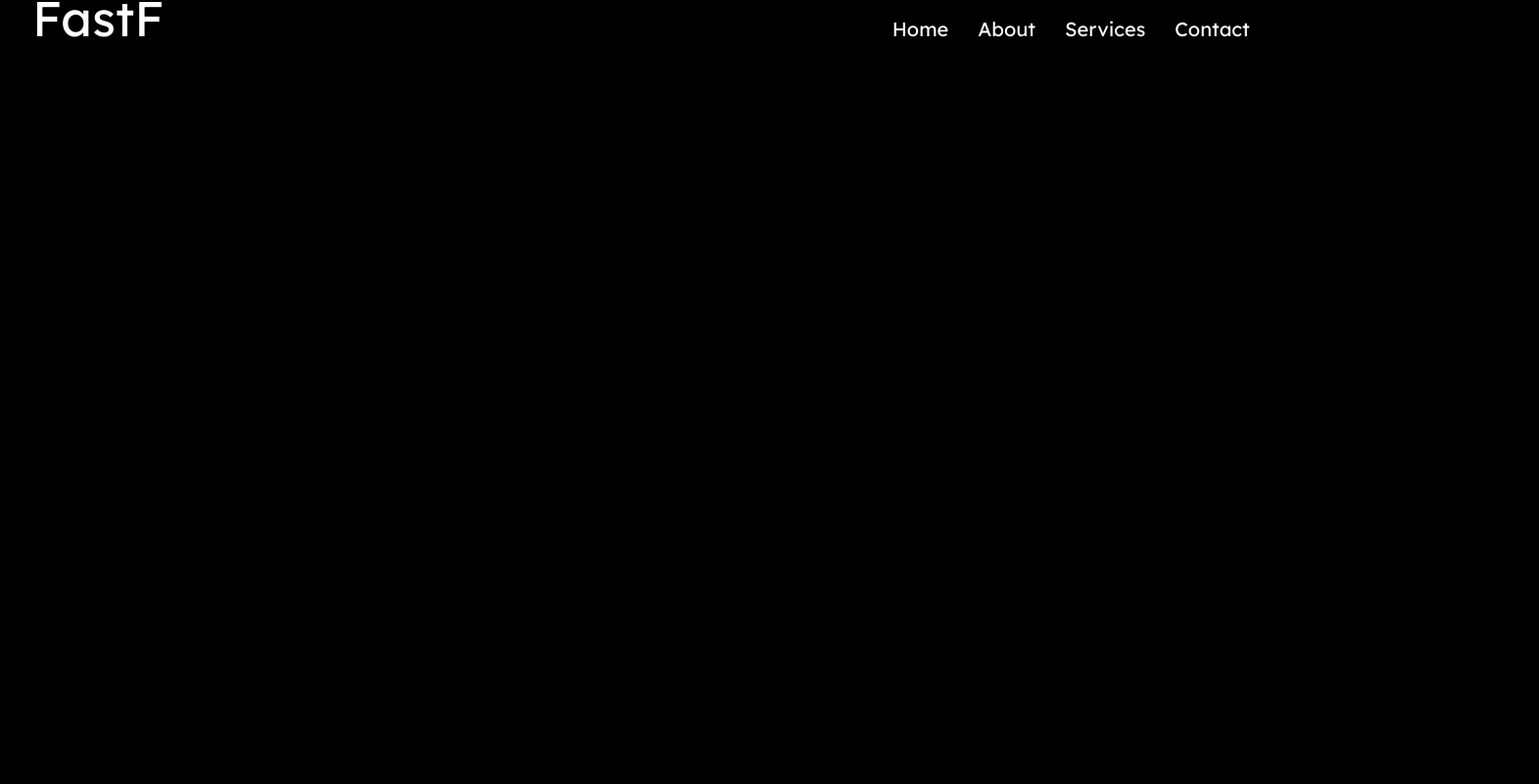
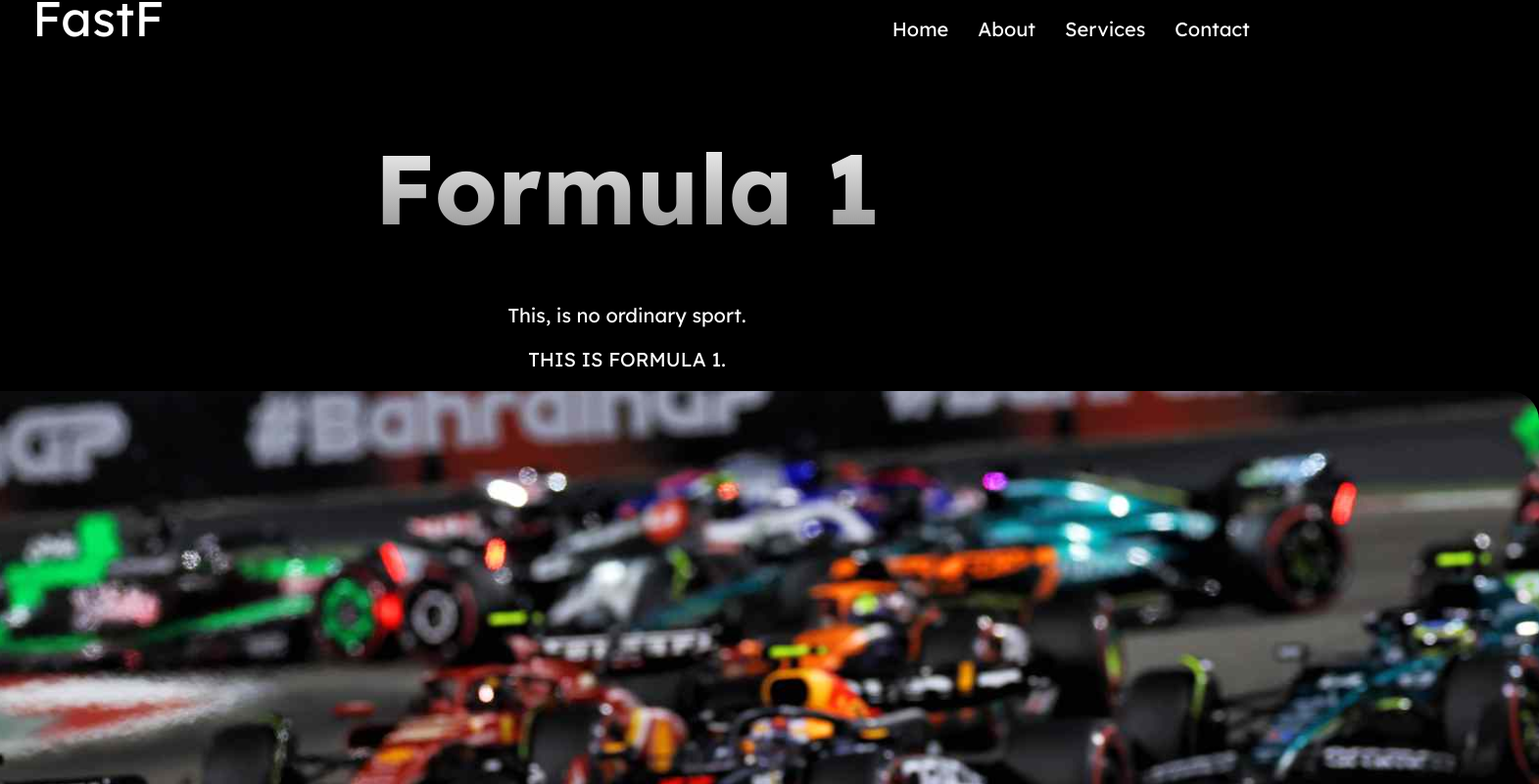
Before and after one commit to AbhasTiwari007/fastf, a React (Vite) app in the folder FastF/: page / in a window 1280 px wide. Shown: the part 38-838 px from the top of the page at 98% size, 1571 px wide, since content can reach past the window. Before the commit the page ends 800 px from the top, so only its background shows below. Built offline with nearby package versions, Linux system fonts and the light colour scheme; a web font is replaced by a local one.

Commit message:
Adds some image and animation to the web

```diff
--- a/FastF/src/App.jsx
+++ b/FastF/src/App.jsx
@@ -1,10 +1,13 @@
 import Navbar from "./Components/Navbar";
 import "./App.css";
+import "./Components/Body";
+import Body from "./Components/Body";
 
 function App() {
   return (
     <div className="bg">
       <Navbar />
+      <Body />
     </div>
   );
 }
--- /dev/null
+++ b/FastF/src/Components/Body.jsx
@@ -0,0 +1,74 @@
+import { useEffect, useRef } from "react";
+import gsap from "gsap";
+import ScrollTrigger from "gsap/ScrollTrigger";
+import "./Navbar.css";
+import about from "../assets/f1.png";
+
+gsap.registerPlugin(ScrollTrigger);
+
+function Body() {
+  const titleRef = useRef(null);
+  const imgRef = useRef(null);
+
+  useEffect(() => {
+    const ctx = gsap.context(() => {
+      // TEXT SPLIT ANIMATION
+      const chars = titleRef.current.querySelectorAll(".char");
+
+      gsap.fromTo(
+        chars,
+        { yPercent: 100 },
+        {
+          yPercent: 0,
+          duration: 1.8,
+          ease: "expo.out",
+          stagger: 0.05,
+        }
+      );
+
+      // TEXT FADE
+      gsap.fromTo(".text", { opacity: 0 }, { opacity: 1, duration: 2, delay: 0.75 });
+      gsap.fromTo(".text1", { opacity: 0 }, { opacity: 1, duration: 2, delay: 1 });
+
+      // IMAGE SCROLL MINIMIZE
+      gsap.to(imgRef.current, {
+     scale: 0.5,
+  transformOrigin: "right center",
+  scrollTrigger: {
+    trigger: imgRef.current,
+    start: "top center",
+    end: "bottom top",
+    scrub: true,
+        },
+      });
+    });
+
+    return () => ctx.revert();
+  }, []);
+
+  return (
+    <div className="body" >
+      <h1 ref={titleRef}>
+        {"Formula 1".split("").map((char, i) => (
+          <span key={i} className="char text-gradient">
+            {char === " " ? "\u00A0" : char}
+          </span>
+        ))}
+      </h1>
+
+      <p className="text">This, is no ordinary sport.</p>
+      <p className="text1">THIS IS FORMULA 1.</p>
+    <div style={{display:"flex"}}>
+      <img
+        ref={imgRef}
+        src={about}
+        alt="Formula 1"
+        className="hero-img"
+        style={{borderRadius:"30px"}}
+      />
+    </div>
+    </div>
+  );
+}
+
+export default Body;
--- a/FastF/vite.config.js
+++ b/FastF/vite.config.js
@@ -1,8 +1,7 @@
 import { defineConfig } from 'vite'
 import react from '@vitejs/plugin-react'
-import tailwindcss from 'tailwindcss/vite'
 
 // https://vite.dev/config/
 export default defineConfig({
-  plugins: [react(),tailwindcss()],
+  plugins: [react()]
 })
```
